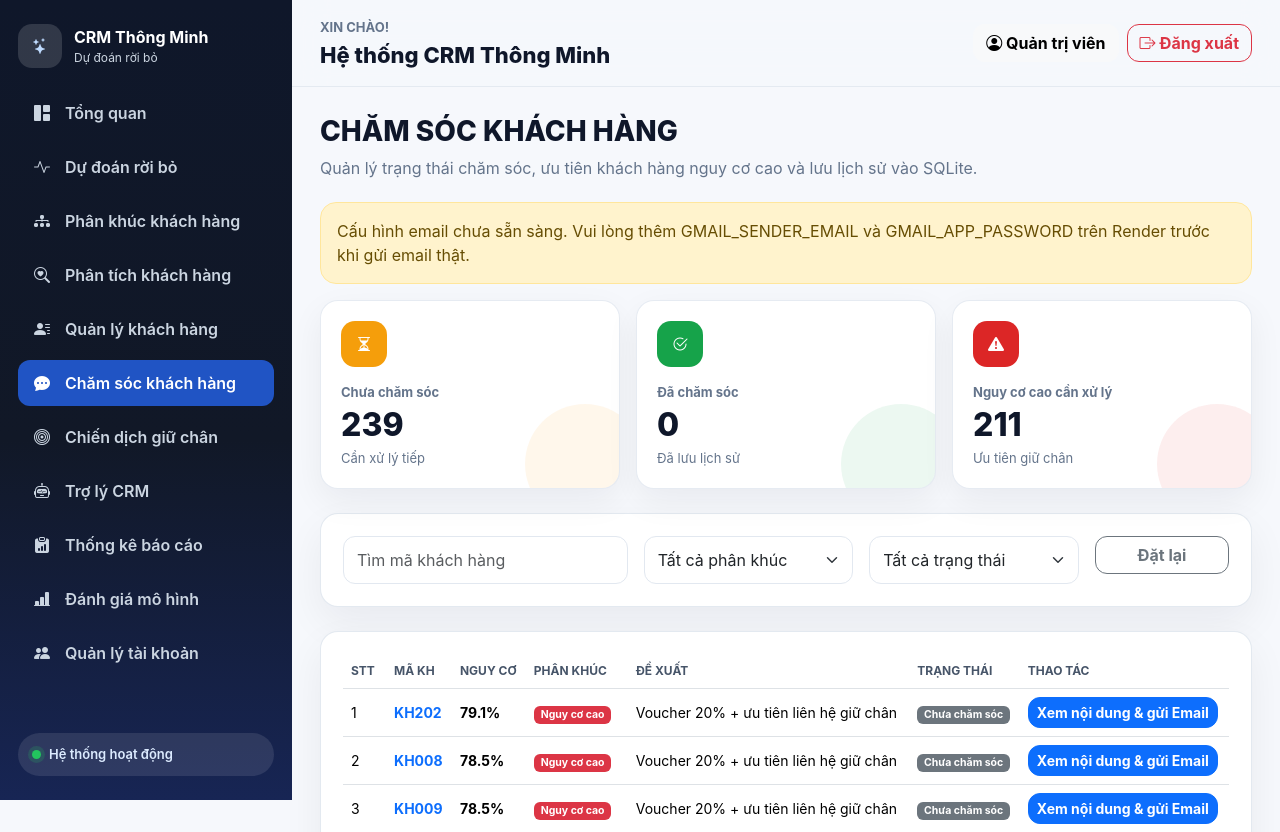
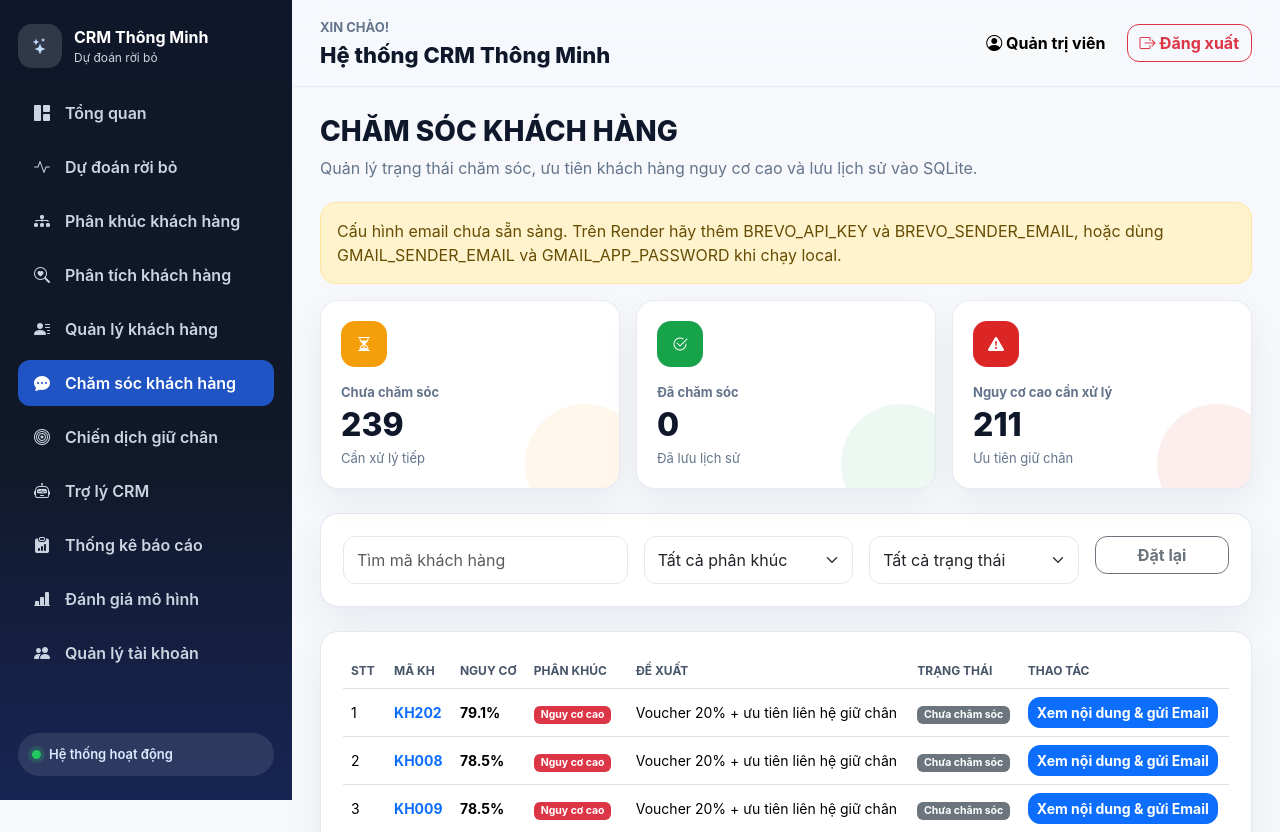
Before and after one commit to 22004098-cyber/crm-thong-minh, a Flask app: page /cham-soc in a window 1280 px wide. Shown: the top 832 px of the page. Run offline with Flask 3, Linux system fonts and the light colour scheme; the visitor is signed in with stand-in values (Sample User, id 1); data comes from the database, SQL or seed files in the repository; data that the repository does not hold is empty.

Commit message:
Ho tro gui email qua Brevo API

```diff
--- a/app.py
+++ b/app.py
@@ -1,5 +1,6 @@
 import csv
 import io
+import json
 import logging
 import os
 import re
@@ -12,6 +13,8 @@ from email.message import EmailMessage
 from email.utils import formataddr
 from functools import wraps
 from pathlib import Path
+from urllib.error import HTTPError, URLError
+from urllib.request import Request, urlopen
 
 import pandas as pd
 from flask import (
@@ -62,6 +65,7 @@ ROLE_EMPLOYEE = "NHAN_VIEN"
 USER_ACTIVE = "active"
 USER_LOCKED = "locked"
 RESET_TOKEN_MINUTES = 30
+BREVO_API_URL = "https://api.brevo.com/v3/smtp/email"
 
 
 def init_db():
@@ -565,20 +569,23 @@ def is_valid_email(email):
 
 
 def is_email_config_ready():
-    return bool(os.environ.get("GMAIL_SENDER_EMAIL") and os.environ.get("GMAIL_APP_PASSWORD"))
+    brevo_ready = bool(os.environ.get("BREVO_API_KEY") and os.environ.get("BREVO_SENDER_EMAIL"))
+    gmail_ready = bool(os.environ.get("GMAIL_SENDER_EMAIL") and os.environ.get("GMAIL_APP_PASSWORD"))
+    return brevo_ready or gmail_ready
 
 
 def log_email_config_error(message):
     app.logger.error("[EMAIL CONFIG ERROR] %s", message)
 
 
-def log_email_config(sender_email, app_password):
+def log_email_config(sender_email, secret_value, provider):
     app.logger.info(
         "\n".join(
             [
                 "[EMAIL CONFIG]",
+                f"Provider: {provider}",
                 f"Sender configured: {'YES' if sender_email else 'NO'}",
-                f"Password configured: {'YES' if app_password else 'NO'}",
+                f"Secret configured: {'YES' if secret_value else 'NO'}",
             ]
         )
     )
@@ -631,11 +638,71 @@ def log_email_success(customer_code, recipient_email, sender_email, subject):
     )
 
 
+def send_brevo_email(customer_code, recipient_email, subject, content):
+    api_key = os.environ.get("BREVO_API_KEY")
+    sender_email = os.environ.get("BREVO_SENDER_EMAIL") or os.environ.get("GMAIL_SENDER_EMAIL")
+    sender_name = os.environ.get("BREVO_SENDER_NAME") or os.environ.get("GMAIL_SENDER_NAME", APP_NAME)
+    log_email_config(sender_email, api_key, "BREVO_API")
+    log_email_send(customer_code, recipient_email)
+    if not api_key:
+        error_message = "Missing BREVO_API_KEY"
+        log_email_config_error(error_message)
+        log_email_error(customer_code, recipient_email, sender_email, "EmailConfigError", error_message)
+        return False, None, "Cấu hình email production chưa sẵn sàng. Thiếu BREVO_API_KEY."
+    if not sender_email:
+        error_message = "Missing BREVO_SENDER_EMAIL"
+        log_email_config_error(error_message)
+        log_email_error(customer_code, recipient_email, sender_email, "EmailConfigError", error_message)
+        return False, None, "Cấu hình email production chưa sẵn sàng. Thiếu BREVO_SENDER_EMAIL."
+    if not is_valid_email(recipient_email):
+        error_message = "Email người nhận không hợp lệ."
+        log_email_error(customer_code, recipient_email, sender_email, "EmailValidationError", error_message)
+        return False, None, error_message
+
+    payload = {
+        "sender": {"name": sender_name, "email": sender_email},
+        "to": [{"email": recipient_email}],
+        "subject": subject,
+        "htmlContent": content.replace("\n", "<br>"),
+        "textContent": content,
+    }
+    req = Request(
+        BREVO_API_URL,
+        data=json.dumps(payload).encode("utf-8"),
+        headers={
+            "api-key": api_key,
+            "accept": "application/json",
+            "content-type": "application/json",
+        },
+        method="POST",
+    )
+    try:
+        with urlopen(req, timeout=15) as response:
+            body = response.read().decode("utf-8")
+            data = json.loads(body) if body else {}
+            message_id = data.get("messageId")
+            log_email_success(customer_code, recipient_email, sender_email, subject)
+            return True, message_id, None
+    except HTTPError as exc:
+        body = exc.read().decode("utf-8", errors="replace")
+        error_message = f"Brevo HTTP {exc.code}: {body}"
+        log_email_error(customer_code, recipient_email, sender_email, "BrevoHTTPError", error_message)
+        return False, None, error_message
+    except (URLError, TimeoutError, socket.timeout) as exc:
+        error_message = f"Không kết nối được Brevo API qua HTTPS. Chi tiết: {exc}"
+        log_email_error(customer_code, recipient_email, sender_email, exc.__class__.__name__, error_message)
+        return False, None, error_message
+    except (OSError, json.JSONDecodeError) as exc:
+        error_message = f"Brevo API trả về lỗi không xử lý được. Chi tiết: {exc}"
+        log_email_error(customer_code, recipient_email, sender_email, exc.__class__.__name__, error_message)
+        return False, None, error_message
+
+
 def send_gmail_email(customer_code, recipient_email, subject, content):
     sender_email = os.environ.get("GMAIL_SENDER_EMAIL")
     app_password = os.environ.get("GMAIL_APP_PASSWORD")
     sender_name = os.environ.get("GMAIL_SENDER_NAME", APP_NAME)
-    log_email_config(sender_email, app_password)
+    log_email_config(sender_email, app_password, "GMAIL_SMTP")
     log_email_send(customer_code, recipient_email)
     if not sender_email:
         error_message = "Missing GMAIL_SENDER_EMAIL"
@@ -746,6 +813,12 @@ def send_gmail_email(customer_code, recipient_email, subject, content):
             f"{error_message} Chi tiết: {exc}",
         )
         return False, None, error_message
+
+
+def send_care_email(customer_code, recipient_email, subject, content):
+    if os.environ.get("BREVO_API_KEY"):
+        return send_brevo_email(customer_code, recipient_email, subject, content)
+    return send_gmail_email(customer_code, recipient_email, subject, content)
 
 
 def filter_customers(df, segment=None, status=None):
@@ -1221,7 +1294,7 @@ def gui_cham_soc(customer_code):
         )
         return redirect(f"{next_url}?email_status=error")
 
-    success, provider_message_id, error_message = send_gmail_email(
+    success, provider_message_id, error_message = send_care_email(
         customer["MaHienThi"], recipient_email, email_subject, email_content
     )
     if success:
--- a/templates/cham_soc_khach_hang.html
+++ b/templates/cham_soc_khach_hang.html
@@ -6,7 +6,7 @@
 
 {% if not email_config_ready %}
 <div class="alert alert-warning rounded-4">
-    Cấu hình email chưa sẵn sàng. Vui lòng thêm GMAIL_SENDER_EMAIL và GMAIL_APP_PASSWORD trên Render trước khi gửi email thật.
+    Cấu hình email chưa sẵn sàng. Trên Render hãy thêm BREVO_API_KEY và BREVO_SENDER_EMAIL, hoặc dùng GMAIL_SENDER_EMAIL và GMAIL_APP_PASSWORD khi chạy local.
 </div>
 {% endif %}
 
--- a/templates/chi_tiet_khach_hang.html
+++ b/templates/chi_tiet_khach_hang.html
@@ -9,10 +9,10 @@
 {% if email_status == "success" %}
 <div class="alert alert-success rounded-4">Email chăm sóc đã được gửi thành công và trạng thái đã được lưu.</div>
 {% elif email_status == "error" %}
-<div class="alert alert-danger rounded-4">Chưa gửi được email chăm sóc. Hệ thống đã lưu trạng thái lỗi, vui lòng kiểm tra cấu hình Gmail SMTP hoặc nội dung email.</div>
+<div class="alert alert-danger rounded-4">Chưa gửi được email chăm sóc. Hệ thống đã lưu trạng thái lỗi, vui lòng kiểm tra cấu hình email hoặc nội dung email.</div>
 {% endif %}
 {% if not email_config_ready %}
-<div class="alert alert-warning rounded-4">Cấu hình email chưa sẵn sàng. Cần thêm GMAIL_SENDER_EMAIL và GMAIL_APP_PASSWORD trước khi gửi email thật.</div>
+<div class="alert alert-warning rounded-4">Cấu hình email chưa sẵn sàng. Trên Render hãy thêm BREVO_API_KEY và BREVO_SENDER_EMAIL, hoặc dùng GMAIL_SENDER_EMAIL và GMAIL_APP_PASSWORD khi chạy local.</div>
 {% endif %}
 <section class="profile-hero mb-4">
     <div>
@@ -53,7 +53,7 @@
     <div class="col-lg-4">
         <div class="modern-card h-100"><div class="card-body">
             <h5 class="section-title">Email chăm sóc</h5>
-            <p class="text-muted">Nhân viên kiểm tra người nhận, tiêu đề và nội dung trước khi gửi. Trạng thái chỉ chuyển thành Đã gửi Email khi Gmail SMTP gửi thành công.</p>
+            <p class="text-muted">Nhân viên kiểm tra người nhận, tiêu đề và nội dung trước khi gửi. Trạng thái chỉ chuyển thành Đã gửi Email khi hệ thống gửi thành công.</p>
             {% if customer.TrangThaiChamSoc == STATUS_DONE %}
             <button class="btn btn-success w-100" disabled>Đã gửi Email</button>
             {% else %}
```
